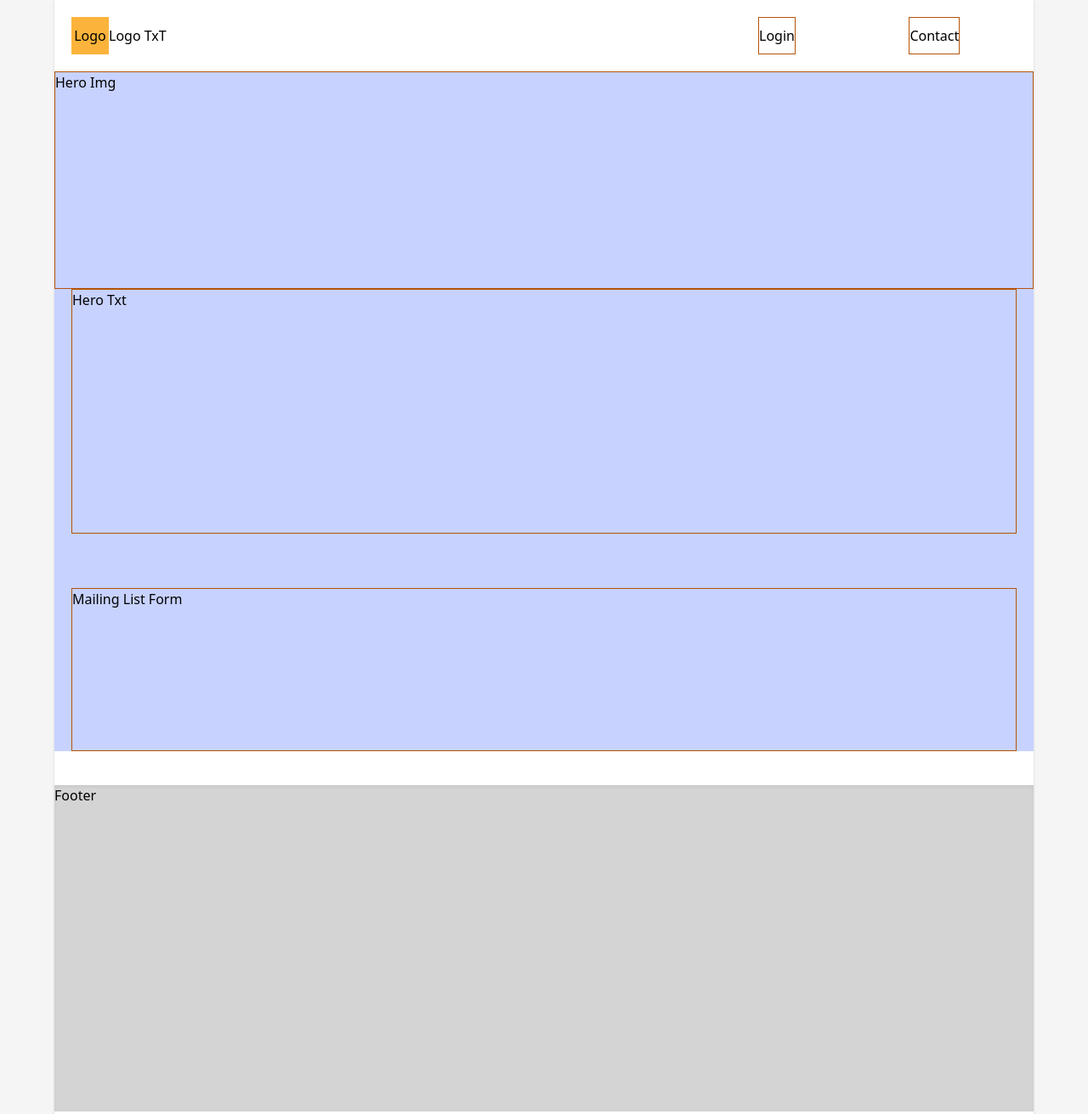
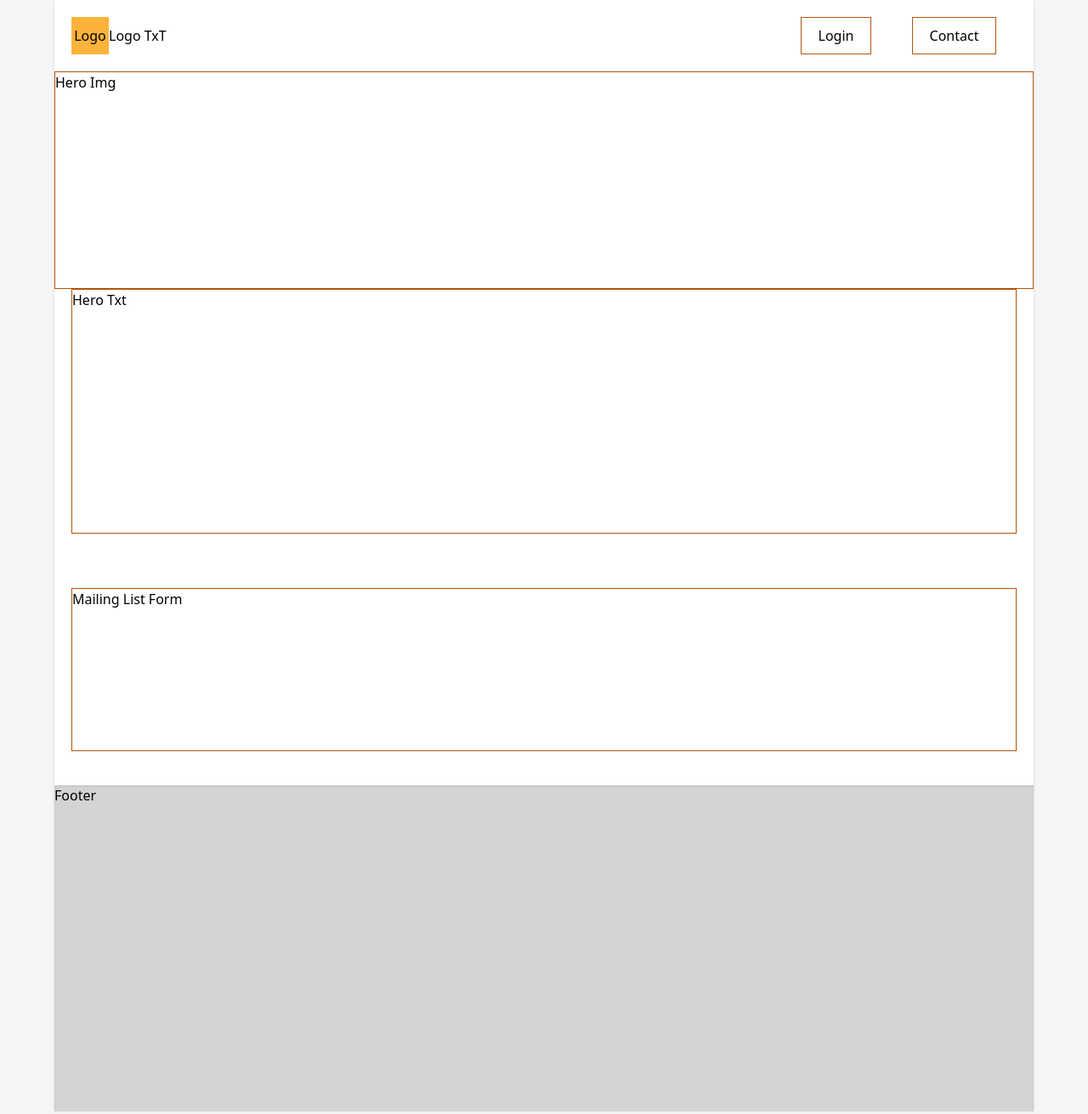
Before and after one commit to ModernRealtor/public-view, a Gatsby site: page / in a window 1280 px wide. Shown: the top 1311 px of the page at 85% size. Built offline with nearby package versions, Linux system fonts and the light colour scheme; Gatsby itself is replaced by a stand-in of ours.

Commit message:
formatted the menu list and also removed bottom padding from footer

```diff
--- a/src/components/footer.js
+++ b/src/components/footer.js
@@ -2,8 +2,8 @@ import React from "react"
 
 export default function Footer(props) {
   return (
-    <div className="pt-5 desktop:pb-5">
-      <div className="bg-gray-300 shadow-inner h-96 desktop:mb-5">Footer</div>
+    <div className="pt-5">
+      <div className="bg-gray-300 shadow-inner h-96">Footer</div>
     </div>
   )
 }
--- a/src/components/header.js
+++ b/src/components/header.js
@@ -6,7 +6,7 @@ export default function Header(props) {
   return (
     <nav className="bg-white mx-auto flex p-5 justify-between isolate">
       <Logo className="w-1/3 flex-auto" />
-      <Menu className="w-1/3"/>
+      <Menu className="w-1/3 desktop:w-1/4"/>
     </nav>
   )
 }
--- a/src/components/menu.js
+++ b/src/components/menu.js
@@ -21,8 +21,8 @@ export default function Menu(props) {
                 {isOpen? "Close" : "Open"}
             </button>
             <div className={`bg-white w-screen h-screen ${isOpen? "fixed" : "hidden"} flex-grow flex-col-reverse flex-wrap left-0 mt-11 pt-5 tablet:w-auto tablet:h-auto tablet:m-0 tablet:p-0 tablet:flex tablet:static tablet:flex-row-reverse tablet:flex-nowrap tablet:justify-around tablet:bg-transparent isolate`}>
-                <button className="border border-yellow-700 w-full tablet:w-auto" >Contact</button>
-                <button className="border border-yellow-700 w-full tablet:w-auto" >Login</button>
+                <button className="border border-yellow-700 w-full text-left p-5 mt-5 tablet:w-auto tablet:text-center tablet:py-0 tablet:my-0" >Contact</button>
+                <button className="border border-yellow-700 w-full text-left p-5 mt-5 tablet:w-auto tablet:text-center tablet:py-0 tablet:my-0" >Login</button>
             </div>
         </div>
     )
--- a/src/pages/inner/landing.js
+++ b/src/pages/inner/landing.js
@@ -4,7 +4,7 @@ import MailingList from "../../components/mailingList"
 
 export default function LandingPage(props) {
   return (
-    <div className="bg-indigo-200 flex flex-col gap-16 mb-5">
+    <div className="flex flex-col gap-16 mb-5">
       <Hero/>
       <MailingList/>
     </div>
```
